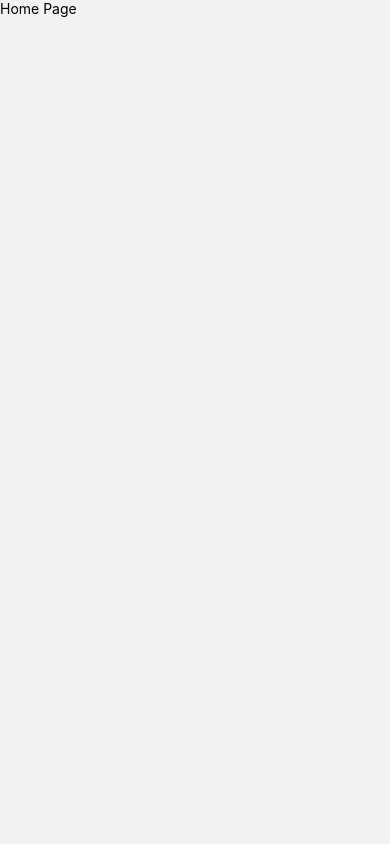
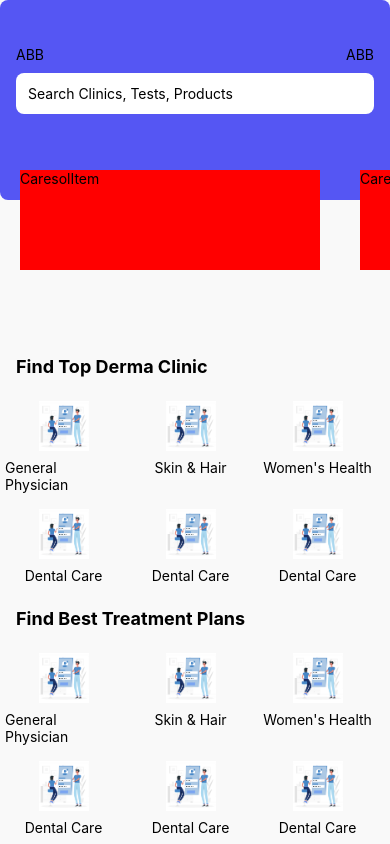
Before and after one commit to Shivamgulia/drdermatapp, a React Native app: screen /Dashboard in a window 390 px wide. Built offline with nearby package versions, Linux system fonts and the light colour scheme.

Commit message:
home page work started

```diff
--- a/package.json
+++ b/package.json
@@ -12,10 +12,10 @@
     "@react-native-async-storage/async-storage": "1.23.1",
     "@react-navigation/native": "^7.0.14",
     "@react-navigation/native-stack": "^7.2.0",
-    "expo": "~52.0.26",
+    "expo": "~52.0.31",
     "expo-status-bar": "~2.0.1",
     "react": "18.3.1",
-    "react-native": "0.76.6",
+    "react-native": "0.76.7",
     "react-native-safe-area-context": "4.12.0",
     "react-native-screens": "~4.4.0",
     "react-native-vector-icons": "^10.2.0"
--- /dev/null
+++ b/src/components/UI/CaresolItem.js
@@ -0,0 +1,21 @@
+import { StyleSheet, Text, useWindowDimensions, View } from "react-native";
+import React from "react";
+
+export default function CaresolItem() {
+  const { width } = useWindowDimensions();
+  return (
+    <View style={{ width: width - 50 }}>
+      <View style={styles.cont}>
+        <Text>CaresolItem</Text>
+      </View>
+    </View>
+  );
+}
+
+const styles = StyleSheet.create({
+  cont: {
+    height: 100,
+    backgroundColor: "red",
+    margin: 20,
+  },
+});
--- a/src/screens/Home.js
+++ b/src/screens/Home.js
@@ -1,237 +1,306 @@
-import { StyleSheet, Text, View } from "react-native";
 import React from "react";
-import { SafeAreaView } from "react-native";
+import {
+  View,
+  Text,
+  TextInput,
+  Image,
+  FlatList,
+  StyleSheet,
+  ScrollView,
+  TouchableOpacity,
+  Button,
+  Pressable,
+  useWindowDimensions,
+} from "react-native";
+import { SafeAreaView } from "react-native-safe-area-context";
+import CaresolItem from "../components/UI/CaresolItem";
 
-export default function Home() {
+const Home = () => {
+  const { width } = useWindowDimensions();
+
+  const clinicCategories = [
+    {
+      id: "1",
+      name: "General Physician",
+      // icon: require("../../assets/general.png"),
+      icon: require("../../assets/asset1.png"),
+    },
+    {
+      id: "2",
+      name: "Skin & Hair",
+      // icon: require("../../assets/skin_hair.png"),
+      icon: require("../../assets/asset1.png"),
+    },
+    {
+      id: "3",
+      name: "Women's Health",
+      // icon: require("../..//assets/women_health.png"),
+      icon: require("../../assets/asset1.png"),
+    },
+    {
+      id: "4",
+      name: "Dental Care",
+      // icon: require("../../assets/dental_care.png"),
+      icon: require("../../assets/asset1.png"),
+    },
+    {
+      id: "5",
+      name: "Dental Care",
+      // icon: require("../../assets/dental_care.png"),
+      icon: require("../../assets/asset1.png"),
+    },
+    {
+      id: "6",
+      name: "Dental Care",
+      // icon: require("../../assets/dental_care.png"),
+      icon: require("../../assets/asset1.png"),
+    },
+  ];
+
+  const productCategories = Array.from({ length: 6 }, (_, index) => ({
+    id: index.toString(),
+    name: `Category ${index + 1}`,
+    icon: require("../../assets/asset1.png"),
+  }));
+
+  const offers = [
+    { id: "1", text: "Offer 1" },
+    { id: "2", text: "Offer 2" },
+    { id: "3", text: "Offer 3" },
+  ];
+
   return (
-    <SafeAreaView>
-      <Text>Home Page</Text>
-    </SafeAreaView>
+    <View style={styles.container}>
+      <ScrollView>
+        {/* Search Bar */}
+        <View style={styles.searchSection}>
+          <View style={styles.buttonCont}>
+            <Pressable>
+              <Text>ABB</Text>
+            </Pressable>
+            <Pressable>
+              <Text>ABB</Text>
+            </Pressable>
+          </View>
+          <TextInput
+            placeholder="Search Clinics, Tests, Products"
+            style={styles.searchInput}
+          />
+        </View>
+        <View style={styles.posterCont}>
+          <FlatList
+            horizontal
+            data={clinicCategories}
+            keyExtractor={(item) => item.id}
+            nestedScrollEnabled={true}
+            renderItem={({ item }) => (
+              <View style={styles.caresol}>
+                <CaresolItem />
+              </View>
+            )}
+          />
+        </View>
+
+        {/* Find Top Derma Clinic Section */}
+        <Text style={styles.sectionTitle}>Find Top Derma Clinic</Text>
+
+        <FlatList
+          // horizontal
+          data={clinicCategories}
+          keyExtractor={(item) => item.id}
+          nestedScrollEnabled={true}
+          numColumns={3}
+          renderItem={({ item }) => (
+            <View style={styles.clinicItem}>
+              <Image source={item.icon} style={styles.categoryIcon} />
+              <Text style={styles.clinicText}>{item.name}</Text>
+            </View>
+          )}
+        />
+
+        {/* Find Best Treatment Plans */}
+        <Text style={styles.sectionTitle}>Find Best Treatment Plans</Text>
+        <FlatList
+          // horizontal
+          data={clinicCategories}
+          keyExtractor={(item) => item.id}
+          nestedScrollEnabled={true}
+          numColumns={3}
+          renderItem={({ item }) => (
+            <View style={styles.clinicItem}>
+              <Image source={item.icon} style={styles.categoryIcon} />
+              <Text style={styles.clinicText}>{item.name}</Text>
+            </View>
+          )}
+        />
+
+        {/* Popular Product Categories */}
+        <Text style={styles.sectionTitle}>Popular Product Categories</Text>
+        <FlatList
+          numColumns={3}
+          // horizontal
+          data={productCategories}
+          keyExtractor={(item) => item.id}
+          nestedScrollEnabled={true}
+          renderItem={({ item }) => (
+            <View style={styles.productItem}>
+              <Image source={item.icon} style={styles.productIcon} />
+              <Text style={styles.productText}>{item.name}</Text>
+            </View>
+          )}
+        />
+
+        {/* Offers Section */}
+        <Text style={styles.sectionTitle}>Offers</Text>
+        <FlatList
+          horizontal
+          data={offers}
+          keyExtractor={(item) => item.id}
+          nestedScrollEnabled={true}
+          // numColumns={3}
+          renderItem={({ item }) => (
+            <TouchableOpacity style={styles.offerItem}>
+              <Text style={styles.offerText}>{item.text}</Text>
+            </TouchableOpacity>
+          )}
+        />
+
+        {/* Treatment Videos Reel */}
+        <Text style={styles.sectionTitle}>Treatment Videos Reel</Text>
+        <View style={styles.videoSection}>
+          <FlatList
+            horizontal
+            data={[{ id: "1" }, { id: "2" }, { id: "3" }]}
+            keyExtractor={(item) => item.id}
+            nestedScrollEnabled={true}
+            // numColumns={3}
+            renderItem={({ item }) => (
+              <TouchableOpacity style={styles.videoItems}>
+                <Image
+                  // source={require("../../assets/video_sample.png")}
+                  source={require("../../assets/asset1.png")}
+                  style={styles.videoThumbnail}
+                />
+              </TouchableOpacity>
+            )}
+          />
+        </View>
+
+        {/*Homey Stories */}
+        <Text style={styles.sectionTitle}>10 Lakh+ Happy Stories</Text>
+        <View style={styles.videoSection}>
+          <Image
+            // source={require("../../assets/video_sample.png")}
+            source={require("../../assets/asset1.png")}
+            style={styles.videoThumbnail}
+          />
+        </View>
+
+        {/* Footer Section */}
+        <View style={styles.footerSection}>
+          <Text style={styles.footerText}>
+            You can look better with a small step right here!
+          </Text>
+        </View>
+      </ScrollView>
+    </View>
   );
-}
+};
 
-const styles = StyleSheet.create({});
+const styles = StyleSheet.create({
+  container: {
+    flex: 1,
+    backgroundColor: "#f9f9f9",
+  },
+  buttonCont: {
+    flexDirection: "row",
+    justifyContent: "space-between",
+    paddingTop: 30,
+    paddingBottom: 10,
+  },
+  searchSection: {
+    backgroundColor: "#5556f3",
+    padding: 16,
+    borderRadius: 8,
+    height: 200,
+    // margin: 10,
+  },
+  searchInput: {
+    backgroundColor: "#ffffff",
+    borderRadius: 8,
+    padding: 12,
+  },
+  posterCont: {
+    position: "relative",
+    top: -50,
+  },
+  caresol: {
+    gap: 20,
+  },
+  sectionTitle: {
+    fontSize: 18,
+    fontWeight: "bold",
+    padding: 16,
+  },
+  clinicItem: {
+    // alignItems: "center",
+    width: "30%",
+    alignItems: "center",
+    marginVertical: 8,
+    marginHorizontal: 5,
+  },
+  categoryIcon: {
+    width: 50,
+    height: 50,
+  },
+  clinicText: {
+    marginTop: 8,
+  },
+  productItem: {
+    width: "30%",
+    alignItems: "center",
+    marginVertical: 8,
+    marginHorizontal: 5,
+  },
+  productIcon: {
+    width: 50,
+    height: 50,
+  },
+  productText: {
+    marginTop: 8,
+  },
+  offerItem: {
+    backgroundColor: "#ffeb3b",
+    padding: 12,
+    borderRadius: 8,
+    margin: 8,
+  },
+  offerText: {
+    fontWeight: "bold",
+  },
+  videoSection: {
+    alignItems: "center",
+    marginVertical: 16,
+    gap: 100,
+  },
+  videoItem: {
+    width: 100,
+    height: 200,
+  },
+  videoThumbnail: {
+    width: 100,
+    height: 200,
+    aspectRatio: "auto",
+  },
+  footerSection: {
+    backgroundColor: "#fce4ec",
+    padding: 16,
+    alignItems: "center",
+  },
+  footerText: {
+    fontSize: 16,
+    color: "#d81b60",
+  },
+});
 
-// import React from "react";
-// import {
-//   View,
-//   Text,
-//   TextInput,
-//   Image,
-//   FlatList,
-//   StyleSheet,
-//   ScrollView,
-//   TouchableOpacity,
-// } from "react-native";
-// import { SafeAreaView } from "react-native-safe-area-context";
-
-// const Home = () => {
-//   const clinicCategories = [
-//     {
-//       id: "1",
-//       name: "General Physician",
-//       // icon: require("../../assets/general.png"),
-//       icon: require("../../assets/asset1.png"),
-//     },
-//     {
-//       id: "2",
-//       name: "Skin & Hair",
-//       // icon: require("../../assets/skin_hair.png"),
-//       icon: require("../../assets/asset1.png"),
-//     },
-//     {
-//       id: "3",
-//       name: "Women's Health",
-//       // icon: require("../..//assets/women_health.png"),
-//       icon: require("../..//assets/asset1.png"),
-//     },
-//     {
-//       id: "4",
-//       name: "Dental Care",
-//       // icon: require("../../assets/dental_care.png"),
-//       icon: require("../../assets/asset1.png"),
-//     },
-//   ];
-
-//   const productCategories = Array.from({ length: 6 }, (_, index) => ({
-//     id: index.toString(),
-//     name: `Category ${index + 1}`,
-//     icon: require("./assets/product.png"),
-//   }));
-
-//   const offers = [
-//     { id: "1", text: "Offer 1" },
-//     { id: "2", text: "Offer 2" },
-//     { id: "3", text: "Offer 3" },
-//   ];
-
-//   return (
-//     <SafeAreaView style={styles.container}>
-//       <ScrollView>
-//         {/* Search Bar */}
-//         <View style={styles.searchSection}>
-//           <TextInput
-//             placeholder="Search Clinics, Tests, Products"
-//             style={styles.searchInput}
-//           />
-//         </View>
-
-//         {/* Find Top Derma Clinic Section */}
-//         <Text style={styles.sectionTitle}>Find Top Derma Clinic</Text>
-//         <FlatList
-//           horizontal
-//           data={clinicCategories}
-//           keyExtractor={(item) => item.id}
-//           renderItem={({ item }) => (
-//             <View style={styles.clinicItem}>
-//               <Image source={item.icon} style={styles.categoryIcon} />
-//               <Text style={styles.clinicText}>{item.name}</Text>
-//             </View>
-//           )}
-//         />
-
-//         {/* Find Best Treatment Plans */}
-//         <Text style={styles.sectionTitle}>Find Best Treatment Plans</Text>
-//         <FlatList
-//           horizontal
-//           data={clinicCategories}
-//           keyExtractor={(item) => item.id}
-//           renderItem={({ item }) => (
-//             <View style={styles.clinicItem}>
-//               <Image source={item.icon} style={styles.categoryIcon} />
-//               <Text style={styles.clinicText}>{item.name}</Text>
-//             </View>
-//           )}
-//         />
-
-//         {/* Popular Product Categories */}
-//         <Text style={styles.sectionTitle}>Popular Product Categories</Text>
-//         <FlatList
-//           numColumns={3}
-//           data={productCategories}
-//           keyExtractor={(item) => item.id}
-//           renderItem={({ item }) => (
-//             <View style={styles.productItem}>
-//               <Image source={item.icon} style={styles.productIcon} />
-//               <Text style={styles.productText}>{item.name}</Text>
-//             </View>
-//           )}
-//         />
-
-//         {/* Offers Section */}
-//         <Text style={styles.sectionTitle}>Offers</Text>
-//         <FlatList
-//           horizontal
-//           data={offers}
-//           keyExtractor={(item) => item.id}
-//           renderItem={({ item }) => (
-//             <TouchableOpacity style={styles.offerItem}>
-//               <Text style={styles.offerText}>{item.text}</Text>
-//             </TouchableOpacity>
-//           )}
-//         />
-
-//         {/* Treatment Videos Reel */}
-//         <Text style={styles.sectionTitle}>Treatment Videos Reel</Text>
-//         <View style={styles.videoSection}>
-//           <Image
-//             // source={require("../../assets/video_sample.png")}
-//             source={require("../../assets/asset1.png")}
-//             style={styles.videoThumbnail}
-//           />
-//         </View>
-
-//         {/*Homey Stories */}
-//         <Text style={styles.sectionTitle}>10 Lakh+ Happy Stories</Text>
-//         <View style={styles.videoSection}>
-//           <Image
-//             // source={require("../../assets/video_sample.png")}
-//             source={require("../../assets/asset1.png")}
-//             style={styles.videoThumbnail}
-//           />
-//         </View>
-
-//         {/* Footer Section */}
-//         <View style={styles.footerSection}>
-//           <Text style={styles.footerText}>
-//             You can look better with a small step right here!
-//           </Text>
-//         </View>
-//       </ScrollView>
-//     </SafeAreaView>
-//   );
-// };
-
-// const styles = StyleSheet.create({
-//   container: {
-//     flex: 1,
-//     backgroundColor: "#f9f9f9",
-//   },
-//   searchSection: {
-//     backgroundColor: "#e3f2fd",
-//     padding: 16,
-//     borderRadius: 8,
-//     margin: 10,
-//   },
-//   searchInput: {
-//     backgroundColor: "#ffffff",
-//     borderRadius: 8,
-//     padding: 12,
-//   },
-//   sectionTitle: {
-//     fontSize: 18,
-//     fontWeight: "bold",
-//     padding: 16,
-//   },
-//   clinicItem: {
-//     alignItems: "center",
-//     marginHorizontal: 10,
-//   },
-//   categoryIcon: {
-//     width: 50,
-//     height: 50,
-//   },
-//   clinicText: {
-//     marginTop: 8,
-//   },
-//   productItem: {
-//     width: "30%",
-//     alignItems: "center",
-//     marginVertical: 8,
-//   },
-//   productIcon: {
-//     width: 50,
-//     height: 50,
-//   },
-//   productText: {
-//     marginTop: 8,
-//   },
-//   offerItem: {
-//     backgroundColor: "#ffeb3b",
-//     padding: 12,
-//     borderRadius: 8,
-//     margin: 8,
-//   },
-//   offerText: {
-//     fontWeight: "bold",
-//   },
-//   videoSection: {
-//     alignItems: "center",
-//     marginVertical: 16,
-//   },
-//   videoThumbnail: {
-//     width: 300,
-//     height: 200,
-//   },
-//   footerSection: {
-//     backgroundColor: "#fce4ec",
-//     padding: 16,
-//     alignItems: "center",
-//   },
-//   footerText: {
-//     fontSize: 16,
-//     color: "#d81b60",
-//   },
-// });
-
-// export default Home;
+export default Home;
--- a/src/screens/Intro1.js
+++ b/src/screens/Intro1.js
@@ -66,7 +66,8 @@ const styles = StyleSheet.create({
   bottomCont: {
     flex: 1.7,
     alignItems: "center",
-    justifyContent: "space-evenly",
+    justifyContent: "flex-start",
+    gap: 50,
   },
   mainHead: {
     fontSize: 25,
--- a/src/screens/Intro2.js
+++ b/src/screens/Intro2.js
@@ -69,7 +69,9 @@ const styles = StyleSheet.create({
   bottomCont: {
     flex: 1.7,
     alignItems: "center",
-    justifyContent: "space-evenly",
+    // justifyContent: "space-evenly",
+    justifyContent: "flex-start",
+    gap: 50,
   },
   mainHead: {
     fontSize: 25,
--- a/src/screens/Intro3.js
+++ b/src/screens/Intro3.js
@@ -66,7 +66,9 @@ const styles = StyleSheet.create({
   bottomCont: {
     flex: 1.7,
     alignItems: "center",
-    justifyContent: "space-evenly",
+    // justifyContent: "space-evenly",
+    justifyContent: "flex-start",
+    gap: 50,
   },
   mainHead: {
     fontSize: 25,
--- a/src/screens/Main.js
+++ b/src/screens/Main.js
@@ -8,6 +8,7 @@ import {
 } from "react-native";
 import React from "react";
 import { useNavigation } from "@react-navigation/native";
+
 import Home1 from "../../assets/home1.png";
 
 import SquareLogo from "../components/UI/SquareLogo";
@@ -24,6 +25,7 @@ export default function Main() {
     <SafeAreaView style={styles.container}>
       <Pressable onPress={goToLogin} style={styles.logoCont}>
         {/* <SquareLogo onPress={goToLogin} /> */}
+
         <Image source={Logo} style={styles.logoImage} />
       </Pressable>
       <View style={styles.bottomCont}>
```
Also changed, not shown: src/screens/Confirmotp.js (+6 -4 lines), src/screens/SelectCity.js (+8 -2 lines), src/screens/UserDetailsForm.js (+5 -4 lines), 1 other file (tests, documents, lock files or other folders).
